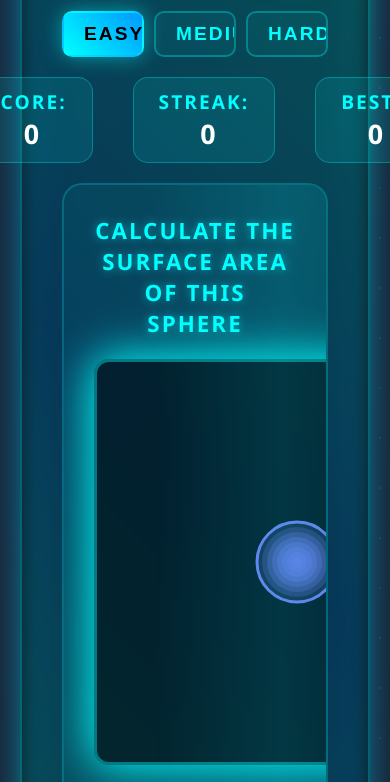
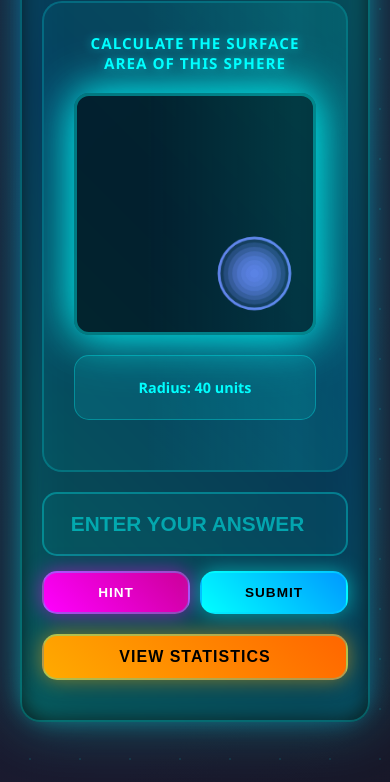
Before and after one commit to UnknownHimS/geometry, a plain HTML site: page index.html in a window 390 px wide. Shown: the part 276-1058 px from the top of the page. Drawn offline with Linux system fonts and the light colour scheme.

Commit message:
Update index.html

```diff
--- a/index.html
+++ b/index.html
@@ -40,10 +40,11 @@
             min-height: 100vh;
             display: flex;
             justify-content: center;
-            align-items: center;
+            align-items: flex-start;
             padding: 20px;
             position: relative;
-            overflow: hidden;
+            overflow-x: hidden;
+            overflow-y: auto;
         }
 
         body::before {
@@ -68,6 +69,14 @@
             position: relative;
             z-index: 1;
             backdrop-filter: blur(10px);
+            margin: 20px auto;
+        }
+
+        @media (max-width: 768px) {
+            .container {
+                padding: 20px;
+                border-radius: 20px;
+            }
         }
 
         .container::before {
@@ -99,6 +108,21 @@
             animation: pulse 2s ease-in-out infinite;
         }
 
+        @media (max-width: 768px) {
+            h1 {
+                font-size: 2em;
+                letter-spacing: 2px;
+                margin-bottom: 20px;
+            }
+        }
+
+        @media (max-width: 480px) {
+            h1 {
+                font-size: 1.5em;
+                letter-spacing: 1px;
+            }
+        }
+
         .score {
             text-align: center;
             font-size: 1.2em;
@@ -110,6 +134,21 @@
             text-transform: uppercase;
             letter-spacing: 2px;
             font-weight: 700;
+            flex-wrap: wrap;
+        }
+
+        @media (max-width: 768px) {
+            .score {
+                font-size: 1em;
+                gap: 15px;
+            }
+        }
+
+        @media (max-width: 480px) {
+            .score {
+                font-size: 0.9em;
+                gap: 10px;
+            }
         }
 
         .score-item {
@@ -119,10 +158,24 @@
             border: 1px solid rgba(0, 255, 255, 0.3);
         }
 
+        @media (max-width: 480px) {
+            .score-item {
+                padding: 8px 15px;
+                font-size: 0.85em;
+            }
+        }
+
         .score span {
             color: #fff;
             font-size: 1.4em;
             margin-left: 10px;
+        }
+
+        @media (max-width: 480px) {
+            .score span {
+                font-size: 1.2em;
+                margin-left: 5px;
+            }
         }
 
         .question-area {
@@ -160,6 +213,15 @@
             box-shadow: 0 0 30px rgba(0, 255, 255, 0.3),
                         inset 0 0 30px rgba(0, 255, 255, 0.1);
             animation: glow 2s ease-in-out infinite;
+            max-width: 100%;
+            height: auto;
+        }
+
+        @media (max-width: 768px) {
+            .shape-canvas {
+                width: 100%;
+                height: auto;
+            }
         }
 
         .question-text {
@@ -171,6 +233,19 @@
             text-transform: uppercase;
             letter-spacing: 2px;
             text-shadow: 0 0 10px rgba(0, 255, 255, 0.5);
+        }
+
+        @media (max-width: 768px) {
+            .question-text {
+                font-size: 1.1em;
+                letter-spacing: 1px;
+            }
+        }
+
+        @media (max-width: 480px) {
+            .question-text {
+                font-size: 0.95em;
+            }
         }
 
         .shape-info {
@@ -187,6 +262,20 @@
             color: #00ffff;
             line-height: 2;
             font-weight: 600;
+        }
+
+        @media (max-width: 768px) {
+            .dimensions {
+                font-size: 1em;
+                line-height: 1.8;
+            }
+        }
+
+        @media (max-width: 480px) {
+            .dimensions {
+                font-size: 0.9em;
+                line-height: 1.6;
+            }
         }
 
         .answer-input {
@@ -218,6 +307,13 @@
             display: flex;
             gap: 15px;
             margin-bottom: 20px;
+            flex-wrap: wrap;
+        }
+
+        @media (max-width: 480px) {
+            .button-group {
+                gap: 10px;
+            }
         }
 
         button {
@@ -233,6 +329,24 @@
             letter-spacing: 2px;
             position: relative;
             overflow: hidden;
+            min-width: 120px;
+        }
+
+        @media (max-width: 768px) {
+            button {
+                font-size: 1em;
+                padding: 14px;
+                letter-spacing: 1px;
+                min-width: 100px;
+            }
+        }
+
+        @media (max-width: 480px) {
+            button {
+                font-size: 0.85em;
+                padding: 12px;
+                min-width: auto;
+            }
         }
 
         button::before {
@@ -381,6 +495,13 @@
             gap: 15px;
         }
 
+        @media (max-width: 480px) {
+            .stats-grid {
+                grid-template-columns: 1fr;
+                gap: 10px;
+            }
+        }
+
         .stat-item {
             background: rgba(0, 0, 0, 0.3);
             padding: 15px;
@@ -406,6 +527,7 @@
             justify-content: center;
             gap: 10px;
             margin-bottom: 20px;
+            flex-wrap: wrap;
         }
 
         .difficulty-btn {
@@ -417,6 +539,13 @@
             cursor: pointer;
             transition: all 0.3s;
             font-weight: 600;
+        }
+
+        @media (max-width: 480px) {
+            .difficulty-btn {
+                padding: 8px 15px;
+                font-size: 0.9em;
+            }
         }
 
         .difficulty-btn.active {
@@ -448,7 +577,7 @@
 
         <div class="question-area">
             <div class="question-text" id="question"></div>
-            <canvas id="shapeCanvas" class="shape-canvas" width="400" height="400"></canvas>
+        <canvas id="shapeCanvas" class="shape-canvas" width="400" height="400"></canvas>
             <div class="shape-info">
                 <div class="dimensions" id="dimensions"></div>
             </div>
@@ -742,7 +871,18 @@
             let dims = {};
             const canvas = document.getElementById('shapeCanvas');
             const ctx = canvas.getContext('2d');
+
+            // Make canvas responsive
+            const containerWidth = canvas.parentElement.offsetWidth;
+            const canvasSize = Math.min(400, containerWidth - 40);
+            canvas.width = canvasSize;
+            canvas.height = canvasSize;
+
             ctx.clearRect(0, 0, canvas.width, canvas.height);
+
+            // Adjust center position based on canvas size
+            const centerX = canvas.width / 2;
+            const centerY = canvas.height / 2;
 
             // Adjust ranges based on difficulty
             const multiplier = difficulty === 'easy' ? 1 : difficulty === 'medium' ? 1.5 : 2;
@@ -827,6 +967,13 @@
             const questionType = currentQuestion.charAt(0).toUpperCase() + currentQuestion.slice(1);
             document.getElementById('question').textContent = `Calculate the ${questionType} of this ${currentShape.name}`;
         }
+
+        // Add resize listener
+        window.addEventListener('resize', () => {
+            if (currentShape) {
+                generateQuestion();
+            }
+        });
 
         function calculateAnswer(shape, question, dims) {
             const pi = Math.PI;
@@ -1003,7 +1150,9 @@
             document.getElementById('answerInput').value = '';
             document.getElementById('feedback').classList.add('hidden');
             document.getElementById('formula').classList.add('hidden');
+            document.getElementById('hint').classList.add('hidden');
             document.getElementById('submitBtn').classList.remove('hidden');
+            document.getElementById('hintBtn').classList.remove('hidden');
             document.getElementById('nextBtn').classList.add('hidden');
             generateQuestion();
         }
```
